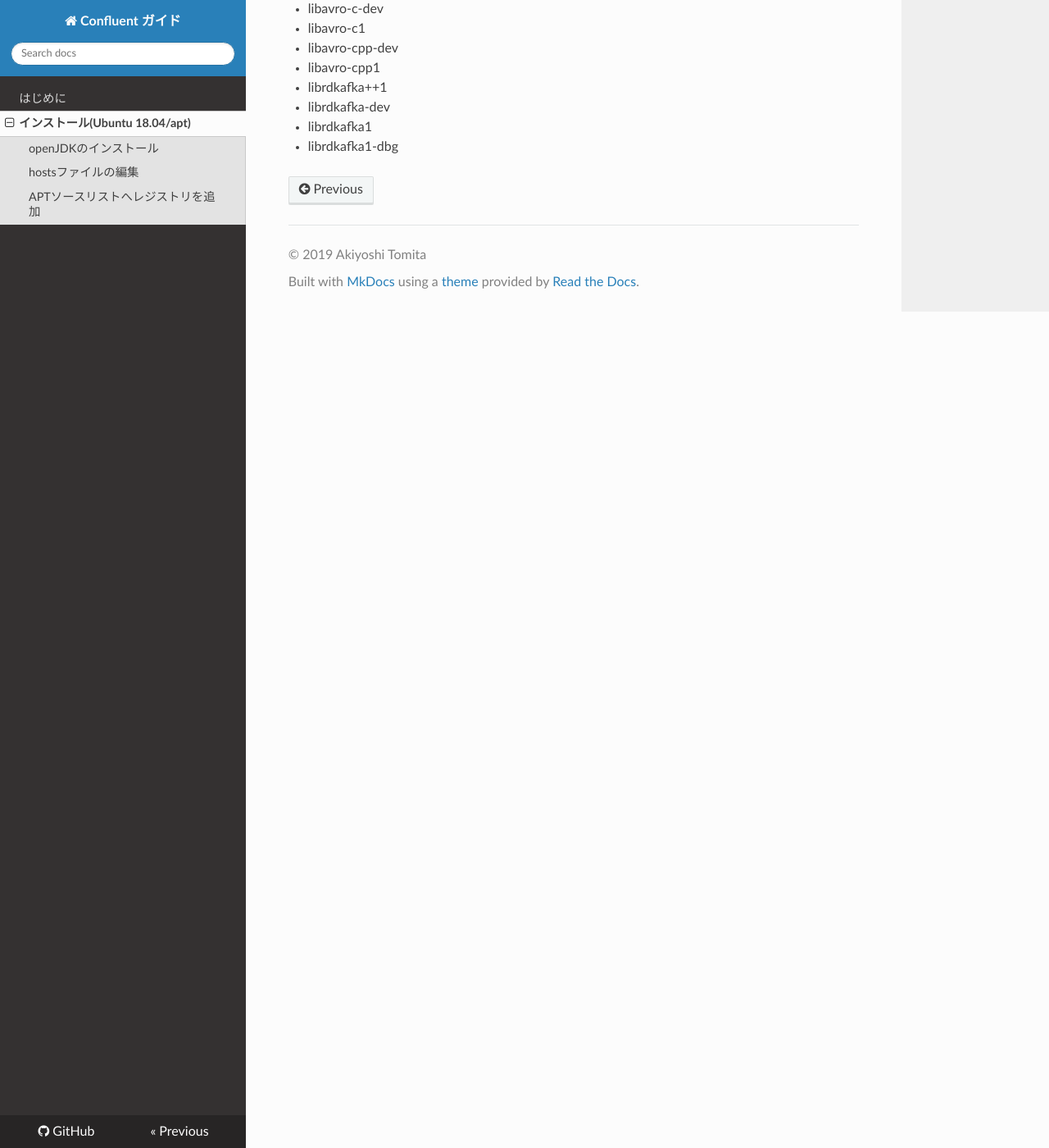
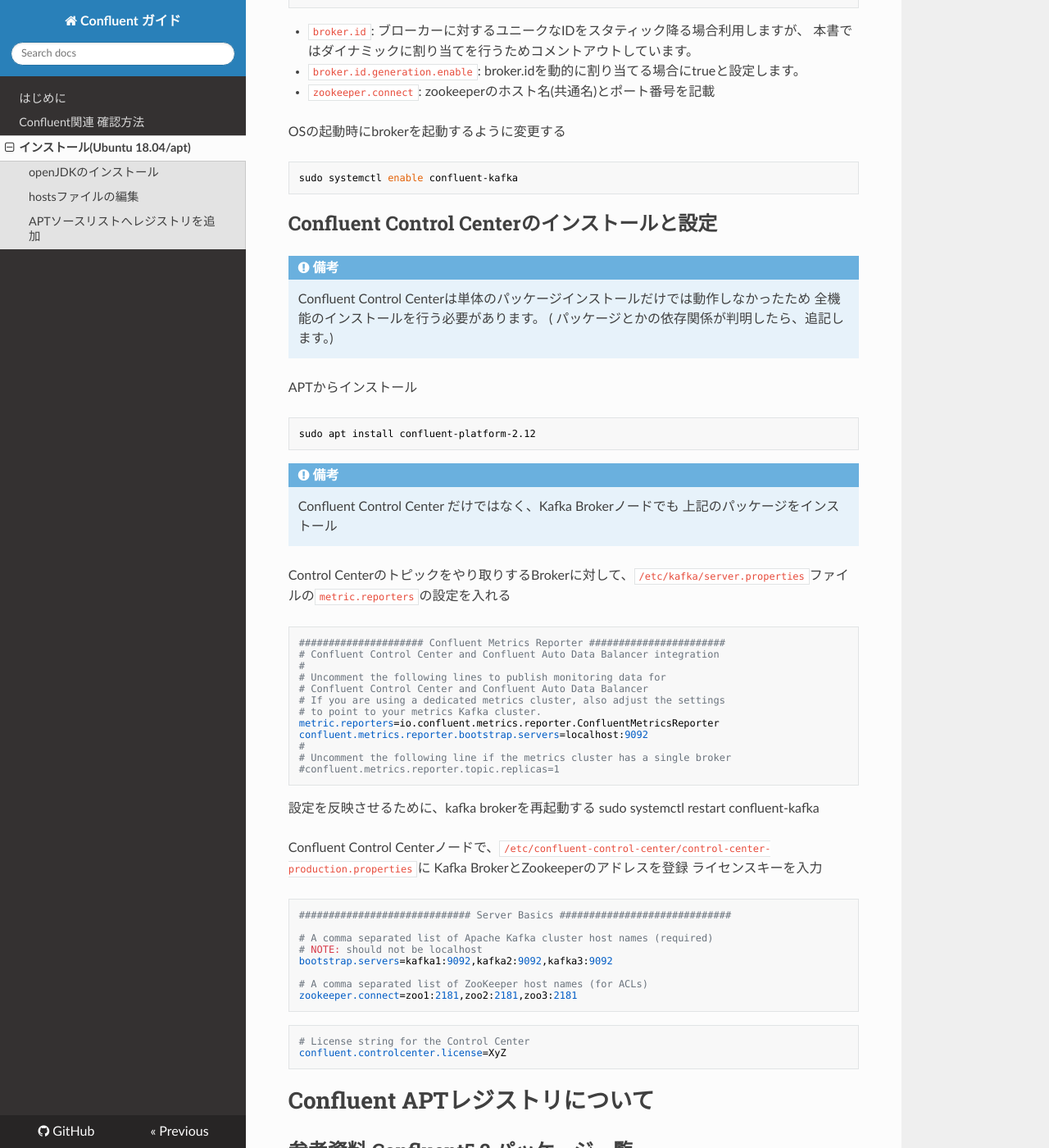
Before and after one commit to akiyoshitomita/doc-confluent, an MkDocs documentation site: the page built from docs/install.md, in a window 1280 px wide and 1400 px high, scrolled down 3570 px. Shown: the whole window at 82% size. Built offline with MkDocs 1.6.1, drawn with Linux system fonts in a browser that asks for light colours; nearby versions of some CDN libraries; some of the changed text lies outside the part shown.

Commit message:
コンソールセンターのインストール手順を追加 Brokerの動作確認方法を追加

````diff
--- a/docs/install.md
+++ b/docs/install.md
@@ -29,6 +29,11 @@ Ubuntuのレジストリから、JDKをインストール
 :
 ```
 上記例では、`zookeeper`の名前で、`zoo1`,`zoo2`,`zoo3`のIPを解決できる
+
+!!! warning "注意事項"
+    自ホストを127.0.1.1など、Zookeeper間の通信インターフェース以外の
+    IPアドレスのエントリーがある場合、通信ポート以外のインターフェースで
+    ポートをオープンするため、Zookeeper間の通信ができない場合があります。
 
 !!! note "補足"
     hostsファイルではなくDNSに登録してもよい
@@ -103,7 +108,105 @@ autopurge.purgeInterval=24
     全てのZookeeperに対して、設定は全て一致させる必要があります。
 
 
-# Confluentレジストリについて
+OSの起動時にZookeeperを起動するように変更する
+
+    sudo systemctl enable confluent-zookeeper
+
+## kafka brokerのインストールと設定
+
+APTからkafka2.12のインストールします。
+
+    sudo apt install confluent-kafka-2.12
+
+!!! note "備考"
+    zookeeperとbrokerは、同一パッケージにバンドルされいるため個別のインストールはできません。
+
+`/etc/kafka/server.properties`ファイルを以下のように設定を変更
+
+```
+############################# Server Basics #############################
+
+# The id of the broker. This must be set to a unique integer for each broker.
+# broker.id=0
+broker.id.generation.enable=true
+```
+```
+############################# Zookeeper #############################
+
+# Zookeeper connection string (see zookeeper docs for details).
+# This is a comma separated host:port pairs, each corresponding to a zk
+# server. e.g. "127.0.0.1:3000,127.0.0.1:3001,127.0.0.1:3002".
+# You can also append an optional chroot string to the urls to specify the
+# root directory for all kafka znodes.
+# zookeeper.connect=localhost:2181
+zookeeper.connect=zookeeper:2181
+```
+* `broker.id`: ブローカーに対するユニークなIDをスタティック降る場合利用しますが、
+本書ではダイナミックに割り当てを行うためコメントアウトしています。
+* `broker.id.generation.enable`: broker.idを動的に割り当てる場合にtrueと設定します。
+* `zookeeper.connect`: zookeeperのホスト名(共通名)とポート番号を記載
+
+OSの起動時にbrokerを起動するように変更する
+
+    sudo systemctl enable confluent-kafka
+
+## Confluent Control Centerのインストールと設定
+
+
+!!! note "備考"
+    Confluent Control Centerは単体のパッケージインストールだけでは動作しなかったため
+    全機能のインストールを行う必要があります。
+    ( パッケージとかの依存関係が判明したら、追記します。)
+
+APTからインストール
+
+    sudo apt install confluent-platform-2.12
+
+!!! note "備考"
+    Confluent Control Center だけではなく、Kafka Brokerノードでも
+    上記のパッケージをインストール
+
+
+Control Centerのトピックをやり取りするBrokerに対して、```/etc/kafka/server.properties```ファイルの```metric.reporters```の設定を入れる
+
+```
+##################### Confluent Metrics Reporter #######################
+# Confluent Control Center and Confluent Auto Data Balancer integration
+#
+# Uncomment the following lines to publish monitoring data for
+# Confluent Control Center and Confluent Auto Data Balancer
+# If you are using a dedicated metrics cluster, also adjust the settings
+# to point to your metrics Kafka cluster.
+metric.reporters=io.confluent.metrics.reporter.ConfluentMetricsReporter
+confluent.metrics.reporter.bootstrap.servers=localhost:9092
+#
+# Uncomment the following line if the metrics cluster has a single broker
+#confluent.metrics.reporter.topic.replicas=1
+```
+
+設定を反映させるために、kafka brokerを再起動する
+    sudo systemctl restart confluent-kafka
+
+Confluent Control Centerノードで、```/etc/confluent-control-center/control-center-production.properties```に
+Kafka BrokerとZookeeperのアドレスを登録 ライセンスキーを入力
+
+```
+############################# Server Basics #############################
+
+# A comma separated list of Apache Kafka cluster host names (required)
+# NOTE: should not be localhost
+bootstrap.servers=kafka1:9092,kafka2:9092,kafka3:9092
+
+# A comma separated list of ZooKeeper host names (for ACLs)
+zookeeper.connect=zoo1:2181,zoo2:2181,zoo3:2181
+```
+```
+# License string for the Control Center
+confluent.controlcenter.license=XyZ
+```
+
+
+# Confluent APTレジストリについて
 
 ## 参考資料 Confluent5.2 パッケージ一覧
 
````
Also changed, not shown: other parts of docs/install.md (+1 -1 lines), docs/confirm.md (added, +42 -0 lines).
